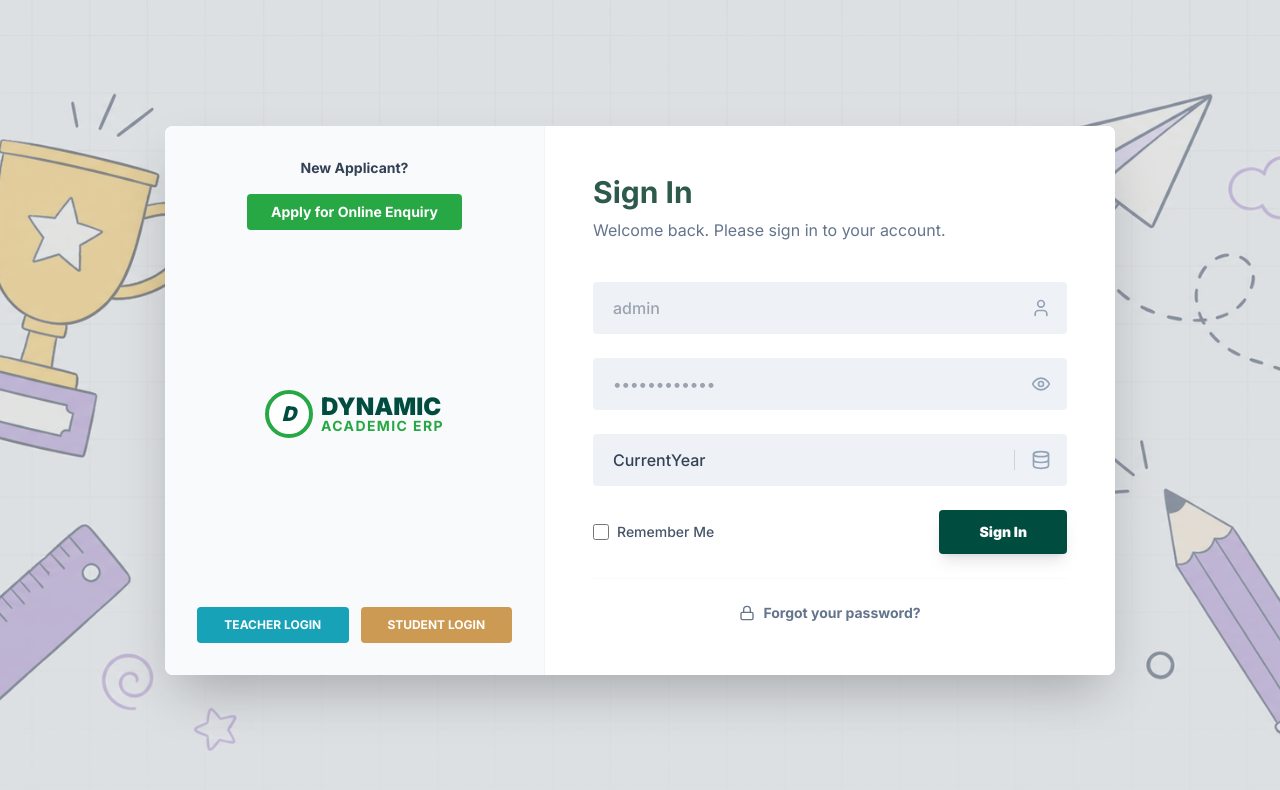
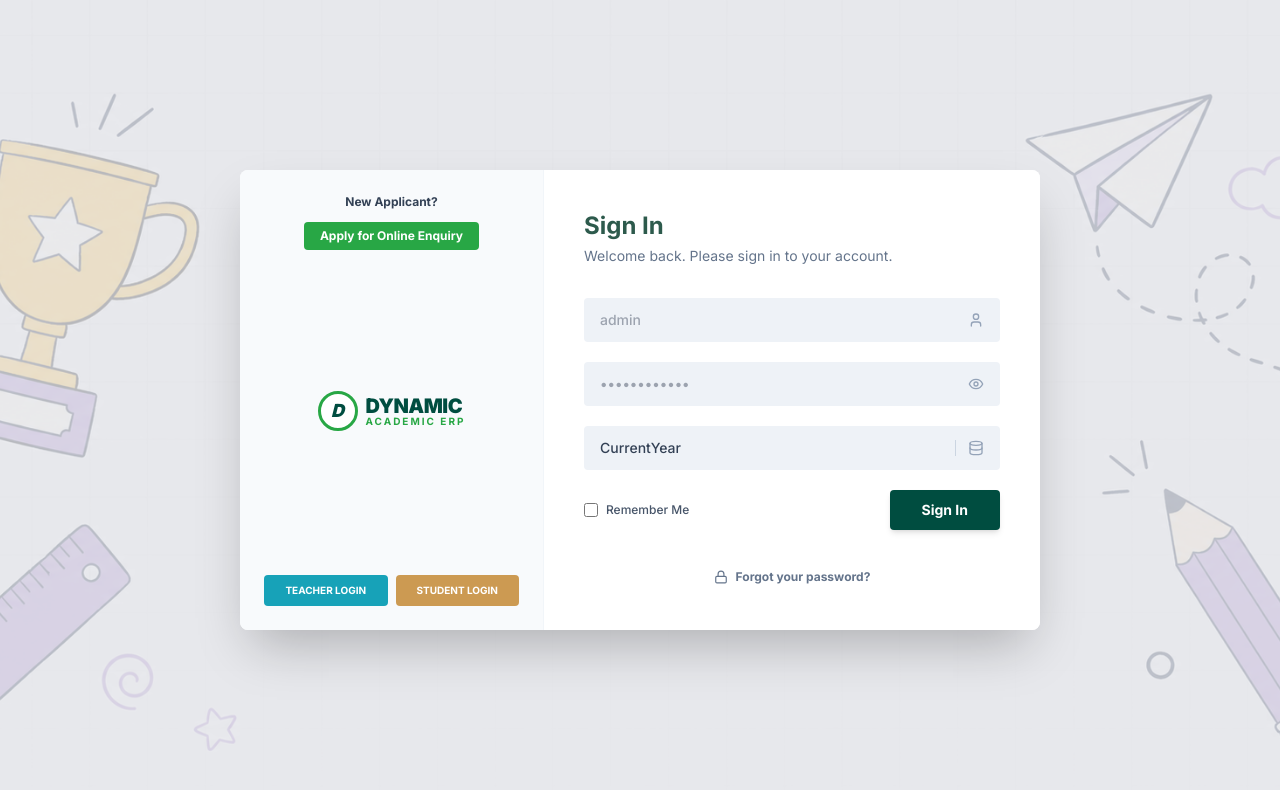
Before and after one commit to PrinceTiwari00/edupulse-sms, a Next.js app: page /login in a window 1280 px wide. Shown: the top 790 px of the page. Built offline with nearby package versions, Linux system fonts and the light colour scheme.

Commit message:
UI Redesign: Landing page simplified, compact login card, and new institution registration page

```diff
--- a/app/login/page.tsx
+++ b/app/login/page.tsx
@@ -6,71 +6,73 @@ import {
   Eye,
   Database,
   Lock,
-  ArrowRight,
-  GraduationCap
 } from 'lucide-react';
 import Link from 'next/link';
 
 export default function LoginPage() {
   return (
-    <div className="min-h-screen w-full flex items-center justify-center p-4 relative overflow-hidden bg-[#d1d5db]">
-      {/* Background Image Overlay */}
+    <div className="min-h-screen w-full flex items-center justify-center p-4 relative overflow-hidden bg-[#e5e7eb]">
+      {/* Background Image Overlay - matching the image's playful grid pattern */}
       <div
-        className="absolute inset-0 z-0 opacity-40 bg-cover bg-center"
-        style={{ backgroundImage: "url('/login-bg.png')" }}
+        className="absolute inset-0 z-0 opacity-20"
+        style={{
+          backgroundImage: "url('/login-bg.png')",
+          backgroundSize: 'cover',
+          backgroundPosition: 'center'
+        }}
       />
 
-      {/* Main Card */}
-      <div className="relative z-10 w-full max-w-[950px] bg-white rounded-lg shadow-2xl overflow-hidden flex flex-col md:flex-row min-h-[500px]">
+      {/* Main Card - Smaller size as requested */}
+      <div className="relative z-10 w-full max-w-[800px] bg-white rounded-lg shadow-2xl overflow-hidden flex flex-col md:flex-row min-h-[450px]">
 
         {/* Left Section - Sidebar Info */}
-        <div className="w-full md:w-[40%] bg-slate-50 p-8 flex flex-col items-center justify-between border-r border-slate-100">
-          <div className="text-center space-y-4">
-            <p className="text-sm font-bold text-slate-700">New Applicant?</p>
-            <button className="bg-[#28a745] hover:bg-[#218838] text-white px-6 py-2 rounded font-bold text-sm transition-colors">
+        <div className="w-full md:w-[38%] bg-slate-50 p-6 flex flex-col items-center justify-between border-r border-slate-100">
+          <div className="text-center space-y-3">
+            <p className="text-xs font-bold text-slate-700">New Applicant?</p>
+            <button className="bg-[#28a745] hover:bg-[#218838] text-white px-4 py-1.5 rounded font-bold text-xs transition-colors">
               Apply for Online Enquiry
             </button>
           </div>
 
-          <div className="flex flex-col items-center py-10">
-            <div className="flex items-center gap-2 mb-2">
-              <div className="w-12 h-12 bg-white rounded-full border-4 border-[#28a745] flex items-center justify-center">
-                <span className="text-[#004d40] font-black text-xl italic">D</span>
+          <div className="flex flex-col items-center py-6">
+            <div className="flex items-center gap-2 mb-1">
+              <div className="w-10 h-10 bg-white rounded-full border-[3px] border-[#28a745] flex items-center justify-center shrink-0">
+                <span className="text-[#004d40] font-black text-lg italic">D</span>
               </div>
               <div className="text-left">
-                <h2 className="text-[#004d40] font-black text-2xl leading-none">DYNAMIC</h2>
-                <p className="text-[#28a745] font-bold text-sm tracking-widest leading-none">ACADEMIC ERP</p>
+                <h2 className="text-[#004d40] font-black text-xl leading-none tracking-tight">DYNAMIC</h2>
+                <p className="text-[#28a745] font-bold text-[10px] tracking-[0.2em] leading-none">ACADEMIC ERP</p>
               </div>
             </div>
           </div>
 
-          <div className="w-full flex gap-3">
-            <button className="flex-1 bg-[#17a2b8] hover:bg-[#138496] text-white py-2.5 rounded font-bold text-xs transition-colors uppercase">
+          <div className="w-full flex gap-2">
+            <button className="flex-1 bg-[#17a2b8] hover:bg-[#138496] text-white py-2 rounded font-bold text-[10px] transition-colors uppercase">
               Teacher Login
             </button>
-            <button className="flex-1 bg-[#cc9a52] hover:bg-[#b88a46] text-white py-2.5 rounded font-bold text-xs transition-colors uppercase">
+            <button className="flex-1 bg-[#cc9a52] hover:bg-[#b88a46] text-white py-2 rounded font-bold text-[10px] transition-colors uppercase">
               Student Login
             </button>
           </div>
         </div>
 
         {/* Right Section - Form */}
-        <div className="w-full md:w-[60%] p-12 bg-white">
-          <div className="mb-10">
-            <h1 className="text-3xl font-bold text-[#2d5a4c]">Sign In</h1>
-            <p className="text-slate-500 mt-2">Welcome back. Please sign in to your account.</p>
+        <div className="w-full md:w-[62%] p-10 bg-white flex flex-col justify-center">
+          <div className="mb-8">
+            <h1 className="text-2xl font-bold text-[#2d5a4c]">Sign In</h1>
+            <p className="text-slate-500 text-sm mt-1">Welcome back. Please sign in to your account.</p>
           </div>
 
-          <form className="space-y-6" onSubmit={(e) => e.preventDefault()}>
+          <form className="space-y-5" onSubmit={(e) => e.preventDefault()}>
             {/* Username */}
             <div className="relative">
               <input
                 type="text"
                 placeholder="admin"
-                className="w-full px-5 py-3.5 bg-[#eef2f7] border-none rounded focus:ring-2 focus:ring-[#2d5a4c] outline-none text-slate-700 font-medium"
+                className="w-full px-4 py-3 bg-[#eef2f7] border-none rounded text-sm focus:ring-1 focus:ring-[#2d5a4c] outline-none text-slate-700 font-medium"
               />
               <div className="absolute right-4 top-1/2 -translate-y-1/2 text-slate-400">
-                <User className="w-5 h-5" />
+                <User className="w-4 h-4" />
               </div>
             </div>
 
@@ -79,40 +81,40 @@ export default function LoginPage() {
               <input
                 type="password"
                 placeholder="••••••••••••"
-                className="w-full px-5 py-3.5 bg-[#eef2f7] border-none rounded focus:ring-2 focus:ring-[#2d5a4c] outline-none text-slate-700 font-medium"
+                className="w-full px-4 py-3 bg-[#eef2f7] border-none rounded text-sm focus:ring-1 focus:ring-[#2d5a4c] outline-none text-slate-700 font-medium"
               />
               <div className="absolute right-4 top-1/2 -translate-y-1/2 text-slate-400">
-                <Eye className="w-5 h-5" />
+                <Eye className="w-4 h-4" />
               </div>
             </div>
 
             {/* Academic Year */}
             <div className="relative">
-              <select className="w-full px-5 py-3.5 bg-[#eef2f7] border-none rounded focus:ring-2 focus:ring-[#2d5a4c] outline-none text-slate-700 font-medium appearance-none">
+              <select className="w-full px-4 py-3 bg-[#eef2f7] border-none rounded text-sm focus:ring-1 focus:ring-[#2d5a4c] outline-none text-slate-700 font-medium appearance-none">
                 <option>CurrentYear</option>
                 <option>2025-2026</option>
                 <option>2024-2025</option>
               </select>
               <div className="absolute right-4 top-1/2 -translate-y-1/2 flex items-center gap-2 pointer-events-none">
-                <div className="h-5 w-[1px] bg-slate-300 mx-2"></div>
-                <Database className="w-5 h-5 text-slate-400" />
+                <div className="h-4 w-[1px] bg-slate-300 mx-1"></div>
+                <Database className="w-4 h-4 text-slate-400" />
               </div>
             </div>
 
             <div className="flex items-center justify-between">
               <label className="flex items-center gap-2 cursor-pointer group">
-                <input type="checkbox" className="w-4 h-4 rounded border-slate-300 text-[#004d40] focus:ring-[#004d40]" />
-                <span className="text-sm font-medium text-slate-600 group-hover:text-slate-900 transition-colors">Remember Me</span>
+                <input type="checkbox" className="w-3.5 h-3.5 rounded border-slate-300 text-[#004d40] focus:ring-[#004d40]" />
+                <span className="text-xs font-medium text-slate-600 group-hover:text-slate-900 transition-colors">Remember Me</span>
               </label>
 
-              <button className="bg-[#004d40] hover:bg-[#00332c] text-white px-10 py-3 rounded font-black text-sm transition-all shadow-lg">
+              <button className="bg-[#004d40] hover:bg-[#00332c] text-white px-8 py-2.5 rounded font-bold text-sm transition-all shadow-md">
                 Sign In
               </button>
             </div>
 
-            <div className="pt-6 text-center border-t border-slate-50">
-              <Link href="#" className="inline-flex items-center gap-2 text-sm font-bold text-slate-500 hover:text-[#004d40] transition-colors">
-                <Lock className="w-4 h-4" />
+            <div className="pt-4 text-center">
+              <Link href="#" className="inline-flex items-center gap-2 text-xs font-bold text-slate-500 hover:text-[#004d40] transition-colors">
+                <Lock className="w-3.5 h-3.5" />
                 Forgot your password?
               </Link>
             </div>
--- a/app/page.tsx
+++ b/app/page.tsx
@@ -1,7 +1,7 @@
 "use client";
 
 import Link from 'next/link';
-import { School, ArrowRight, ShieldCheck, Zap, Users, BarChart3 } from 'lucide-react';
+import { School, ArrowRight, ShieldCheck, Zap, BarChart3 } from 'lucide-react';
 
 export default function LandingPage() {
   return (
@@ -17,9 +17,9 @@ export default function LandingPage() {
           </div>
           <div className="flex items-center gap-4">
             <Link href="/login" className="text-sm font-bold text-slate-600 hover:text-slate-900 transition-colors">
-              Sign In
+              Login
             </Link>
-            <Link href="/super-admin" className="bg-slate-900 text-white px-6 py-2.5 rounded-xl font-bold text-sm hover:bg-slate-800 transition-all shadow-lg shadow-slate-200">
+            <Link href="/register" className="bg-slate-900 text-white px-6 py-2.5 rounded-xl font-bold text-sm hover:bg-slate-800 transition-all shadow-lg shadow-slate-200">
               Get Started
             </Link>
           </div>
@@ -45,12 +45,12 @@ export default function LandingPage() {
               EduPulse is the ultimate multi-tenant SaaS platform for modern educational institutions. From admissions to exams, we've got you covered.
             </p>
             <div className="flex flex-wrap justify-center gap-6">
-              <Link href="/super-admin" className="bg-indigo-600 text-white px-8 py-4 rounded-2xl font-bold text-lg hover:bg-indigo-700 transition-all shadow-xl shadow-indigo-100 flex items-center gap-2 group">
-                Super Admin Portal
+              <Link href="/register" className="bg-indigo-600 text-white px-8 py-4 rounded-2xl font-bold text-lg hover:bg-indigo-700 transition-all shadow-xl shadow-indigo-100 flex items-center gap-2 group">
+                Get Started
                 <ArrowRight className="w-5 h-5 group-hover:translate-x-1 transition-transform" />
               </Link>
-              <Link href="/admin" className="bg-white border-2 border-slate-200 text-slate-900 px-8 py-4 rounded-2xl font-bold text-lg hover:bg-slate-50 transition-all">
-                School Admin Demo
+              <Link href="/login" className="bg-white border-2 border-slate-200 text-slate-900 px-8 py-4 rounded-2xl font-bold text-lg hover:bg-slate-50 transition-all">
+                Login
               </Link>
             </div>
           </div>
--- /dev/null
+++ b/app/register/page.tsx
@@ -0,0 +1,89 @@
+"use client";
+
+import React from 'react';
+import { School, ArrowRight, CheckCircle2, ShieldCheck } from 'lucide-react';
+import Link from 'next/link';
+
+export default function RegisterSchoolPage() {
+  return (
+    <div className="min-h-screen bg-slate-50 flex items-center justify-center p-6">
+      <div className="w-full max-w-2xl bg-white rounded-[32px] border border-slate-100 shadow-2xl overflow-hidden flex flex-col md:flex-row">
+        {/* Left Side - Info */}
+        <div className="w-full md:w-[40%] bg-indigo-600 p-8 text-white flex flex-col justify-between">
+          <div>
+            <div className="bg-white/20 w-12 h-12 rounded-xl flex items-center justify-center mb-6">
+              <School className="w-7 h-7 text-white" />
+            </div>
+            <h2 className="text-2xl font-bold leading-tight mb-4">Onboard your Institution</h2>
+            <p className="text-indigo-100 text-sm leading-relaxed mb-8">
+              Join hundreds of schools managing their operations with EduPulse.
+            </p>
+
+            <div className="space-y-4">
+              {[
+                "Strict Data Isolation",
+                "Custom Subdomains",
+                "Global Analytics"
+              ].map((text) => (
+                <div key={text} className="flex items-center gap-3">
+                  <CheckCircle2 className="w-5 h-5 text-indigo-300 shrink-0" />
+                  <span className="text-xs font-medium text-indigo-50">{text}</span>
+                </div>
+              ))}
+            </div>
+          </div>
+
+          <div className="mt-8 p-4 bg-white/10 rounded-2xl border border-white/10">
+            <div className="flex items-center gap-3">
+              <ShieldCheck className="w-5 h-5 text-indigo-300" />
+              <p className="text-[10px] font-bold uppercase tracking-widest text-indigo-200">Super Admin Approval Required</p>
+            </div>
+          </div>
+        </div>
+
+        {/* Right Side - Form */}
+        <div className="w-full md:w-[60%] p-10">
+          <div className="mb-8">
+            <h1 className="text-2xl font-bold text-slate-900">Request Account</h1>
+            <p className="text-slate-500 text-sm mt-1">Our team will verify your school details shortly.</p>
+          </div>
+
+          <form className="space-y-4" onSubmit={(e) => e.preventDefault()}>
+            <div className="space-y-1.5">
+              <label className="text-[10px] font-black text-slate-400 uppercase tracking-widest ml-1">School Name</label>
+              <input type="text" placeholder="Greenwood International" className="w-full px-4 py-3 border border-slate-100 rounded-2xl bg-slate-50 focus:ring-2 focus:ring-indigo-500 outline-none text-sm font-semibold" />
+            </div>
+
+            <div className="space-y-1.5">
+              <label className="text-[10px] font-black text-slate-400 uppercase tracking-widest ml-1">Preferred Subdomain</label>
+              <div className="flex items-center">
+                <input type="text" placeholder="greenwood" className="flex-1 px-4 py-3 border border-slate-100 rounded-l-2xl bg-slate-50 focus:ring-2 focus:ring-indigo-500 outline-none text-sm font-semibold" />
+                <span className="bg-slate-100 border border-l-0 border-slate-100 px-4 py-3 rounded-r-2xl text-xs font-bold text-slate-500">.edupulse.com</span>
+              </div>
+            </div>
+
+            <div className="grid grid-cols-2 gap-4">
+              <div className="space-y-1.5">
+                <label className="text-[10px] font-black text-slate-400 uppercase tracking-widest ml-1">Contact Email</label>
+                <input type="email" placeholder="admin@school.edu" className="w-full px-4 py-3 border border-slate-100 rounded-2xl bg-slate-50 focus:ring-2 focus:ring-indigo-500 outline-none text-sm font-semibold" />
+              </div>
+              <div className="space-y-1.5">
+                <label className="text-[10px] font-black text-slate-400 uppercase tracking-widest ml-1">Phone Number</label>
+                <input type="tel" placeholder="+1..." className="w-full px-4 py-3 border border-slate-100 rounded-2xl bg-slate-50 focus:ring-2 focus:ring-indigo-500 outline-none text-sm font-semibold" />
+              </div>
+            </div>
+
+            <button className="w-full mt-6 bg-slate-900 text-white py-4 rounded-2xl font-black text-sm shadow-xl hover:bg-slate-800 transition-all flex items-center justify-center gap-2 group">
+              Submit Request
+              <ArrowRight className="w-4 h-4 group-hover:translate-x-1 transition-transform" />
+            </button>
+          </form>
+
+          <p className="mt-8 text-center text-xs text-slate-400 font-medium">
+            Already have an account? <Link href="/login" className="text-indigo-600 font-black hover:underline tracking-tight">Login here</Link>
+          </p>
+        </div>
+      </div>
+    </div>
+  );
+}
```
Also changed, not shown: 1 other file (tests, documents, lock files or other folders).
